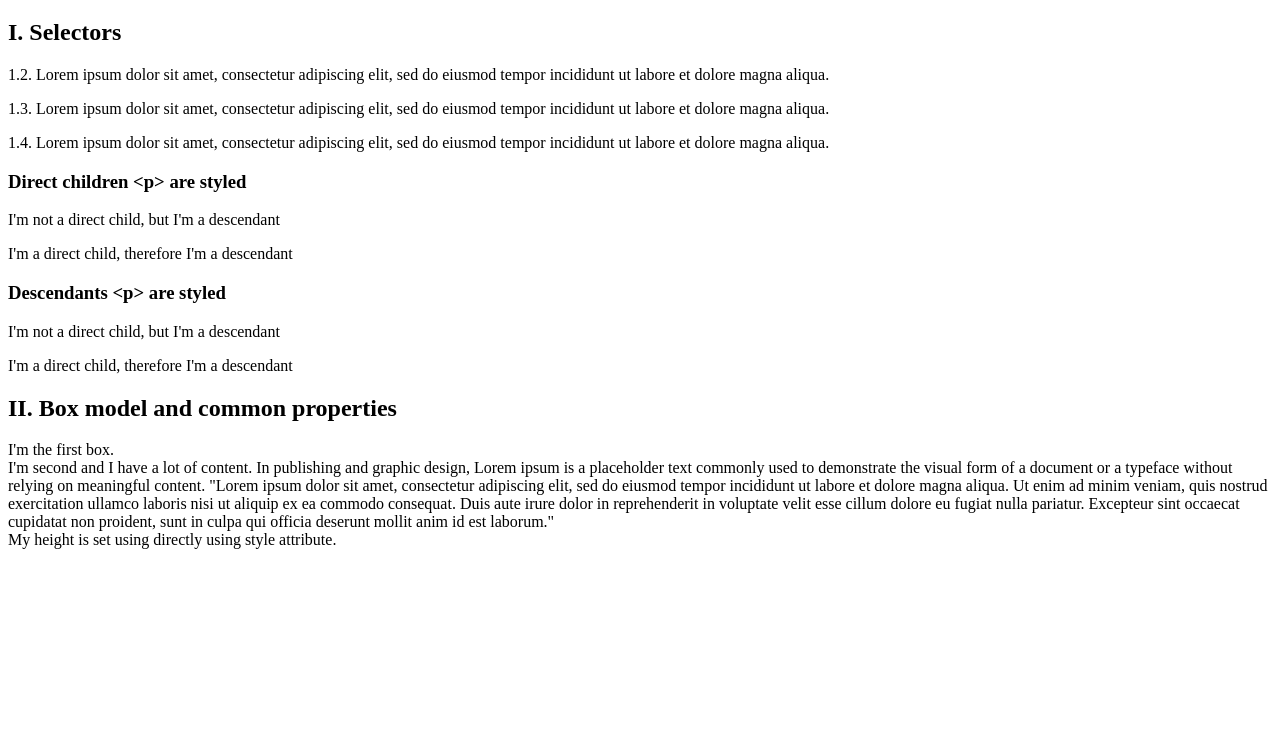
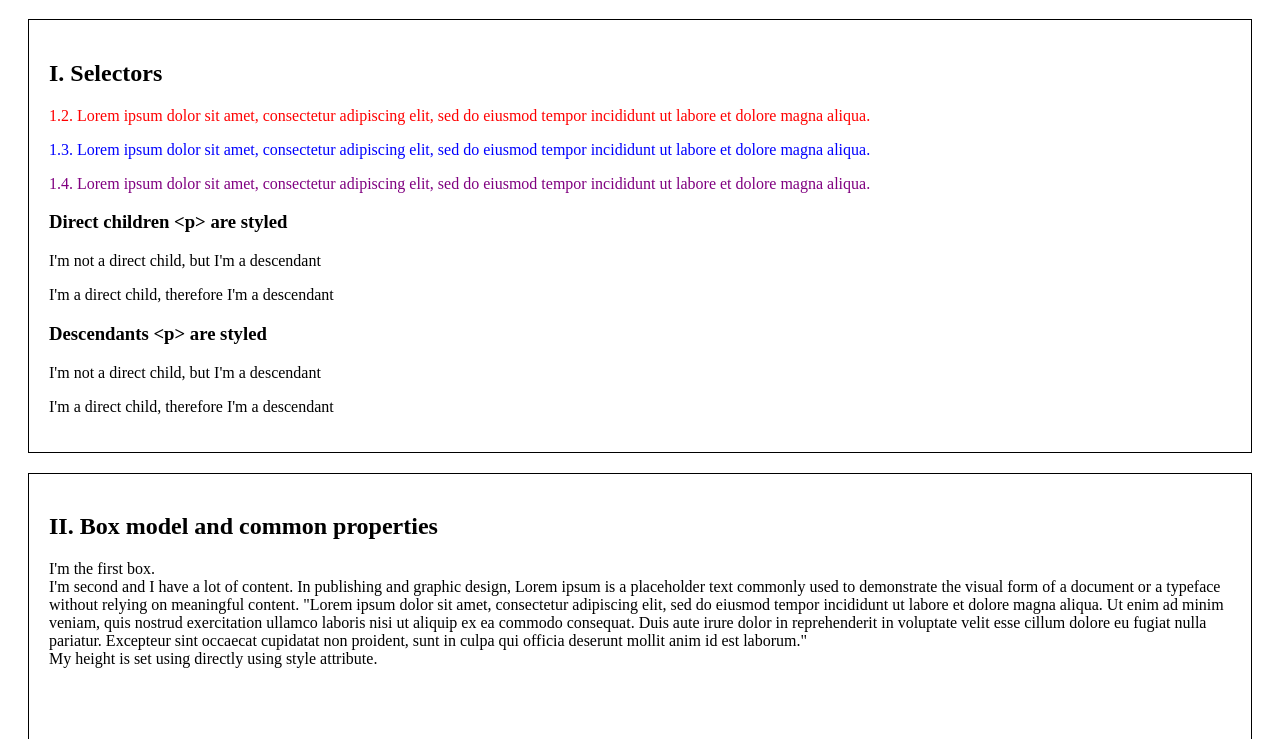
Before and after one commit to randellJE/Module2Lab1.2, a plain HTML site: page index.html in a window 1280 px wide. Shown: the part 61-800 px from the top of the page. Drawn offline with Linux system fonts and the light colour scheme.

Commit message:
Part 1 (selectors) has been added to index

```diff
--- a/index.html
+++ b/index.html
@@ -4,9 +4,36 @@
     <style>
       /* I. Selectors */
       /* Put styles for sections 1.1, 1.2, 1.3 and 1.4 here */
+      article {
+        margin: 20px;
+        padding: 20px;
+        border: 1px solid black;
+      }
 
+      .style-me1 {
+        color: red;
+      }
+
+      #style-me2 {
+        color: blue;
+      }
+
+      #style-me2.style-me1 {
+        color: purple;
+      }
 
       /* Put styles for sections 1.2, 1.3, 1.4 here */
+      .style-me1 {
+        color: red;
+      }
+
+      #style-me2 {
+        color: blue;
+      }
+
+      #style-me2.style-me1 {
+        color: purple;
+      }
 
 
       /* II. Box model and common properties */
```
